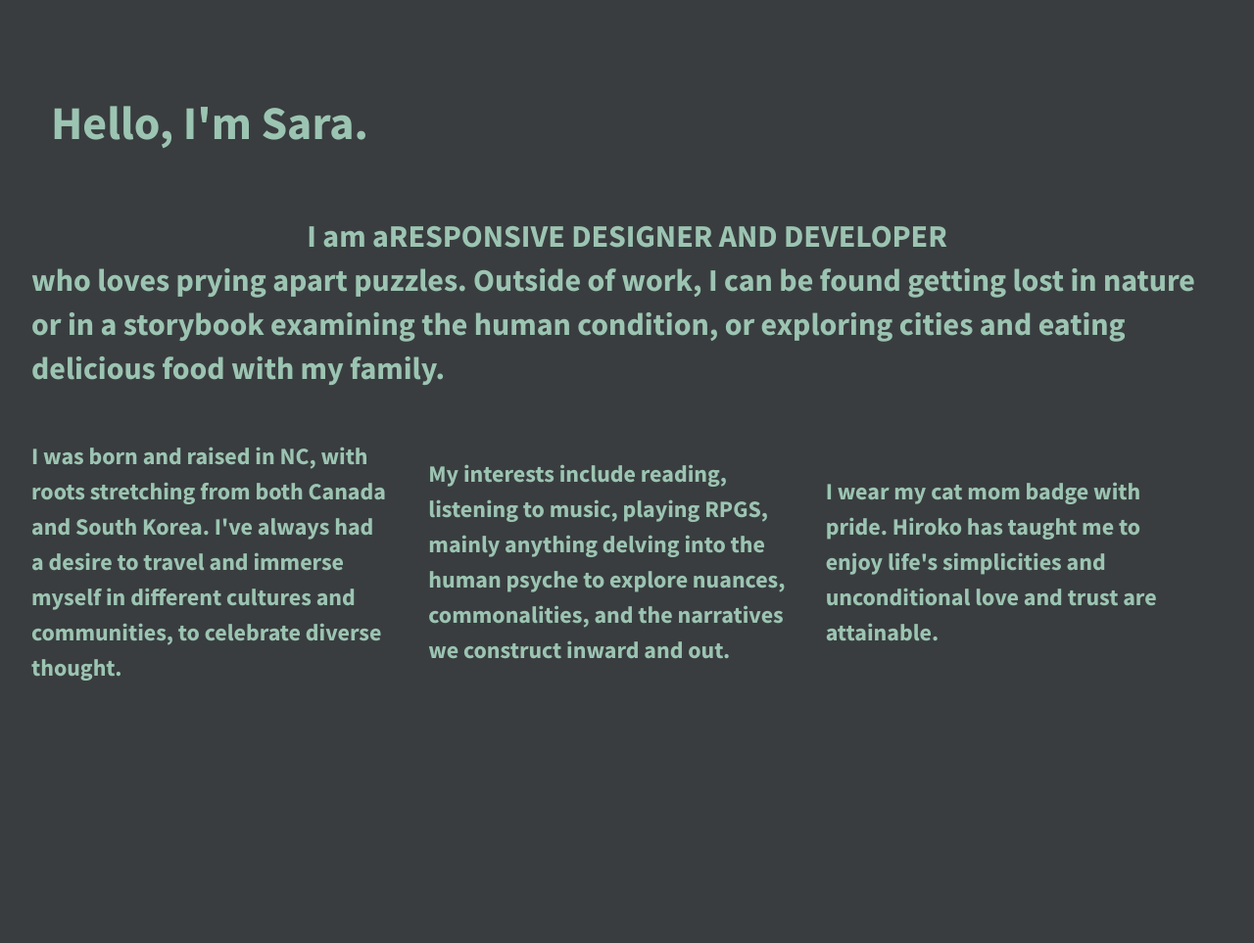
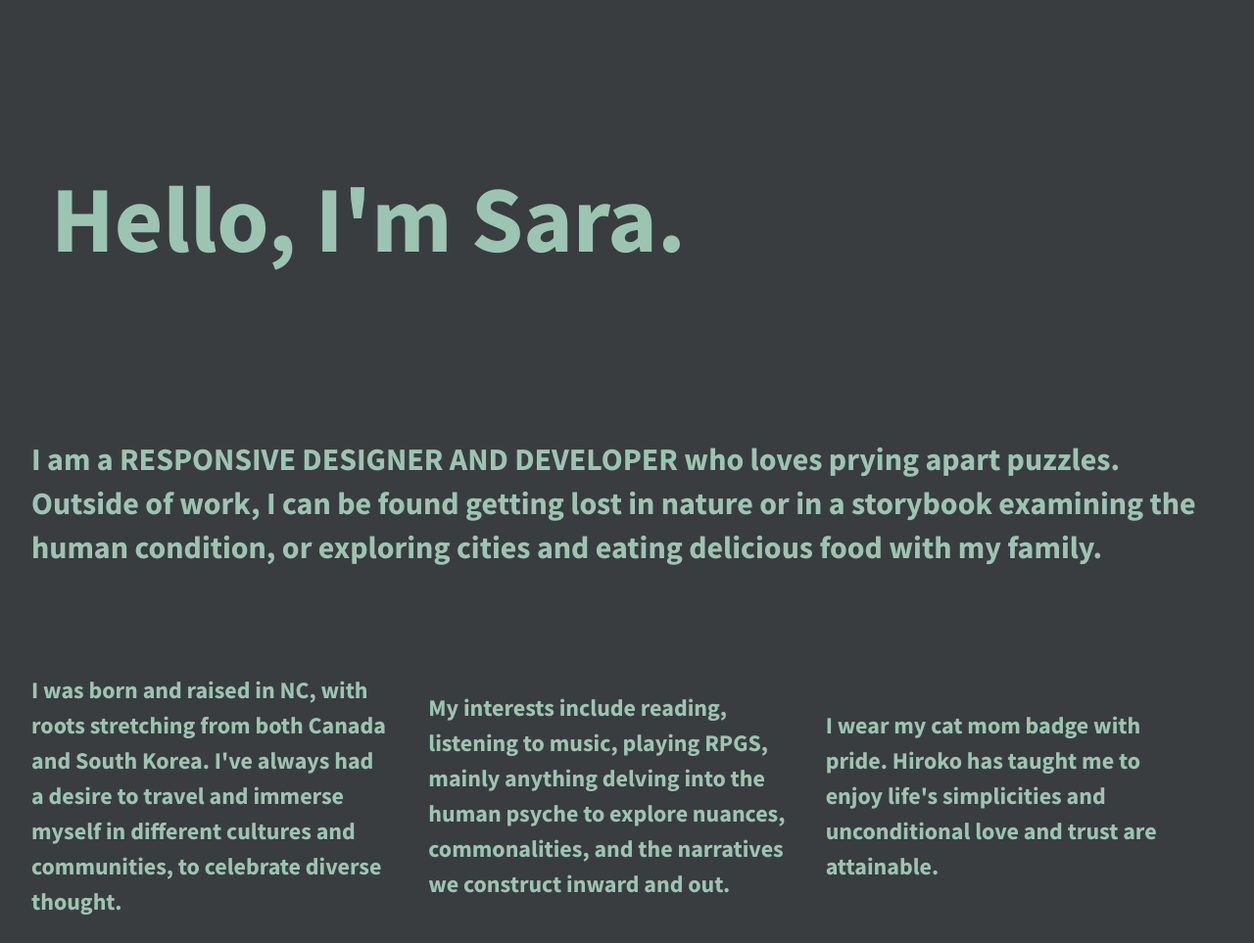
Before and after one commit to saraxcoding/center-divs-with-flexbox, a plain HTML site: page index.html in a window 1280 px wide. Shown: the whole page at 98% size. Before the commit the page ends 864 px from the top, so only its background shows below. Drawn offline with nearby package versions, Linux system fonts and the light colour scheme.

Commit message:
Added p and h1 tags

```diff
--- a/index.html
+++ b/index.html
@@ -22,16 +22,20 @@
         <![endif]-->
 
         <section class="wrapper">
-            <header>Hello, I'm Sara.</header>
-            <main>I am a <span> Responsive Designer and Developer </span> who loves prying apart puzzles. Outside of work, I can be found getting lost in nature or in a storybook examining the human condition, or exploring cities and eating delicious food with my family.</main>
+            <header>
+                <h1>Hello, I'm Sara.</h1>
+            </header>
+            <main>
+                <p>I am a <span> Responsive Designer and Developer </span> who loves prying apart puzzles. Outside of work, I can be found getting lost in nature or in a storybook examining the human condition, or exploring cities and eating delicious food with my family.</p>
+            </main>
             <div class="div-1">
-                I was born and raised in NC, with roots stretching from both Canada and South Korea. I've always had a desire to travel and immerse myself in different cultures and communities, to celebrate diverse thought.
+                <p>I was born and raised in NC, with roots stretching from both Canada and South Korea. I've always had a desire to travel and immerse myself in different cultures and communities, to celebrate diverse thought.</p>
             </div>
             <div class="div-2">
-                My interests include reading, listening to music, playing RPGS, mainly anything delving into the human psyche to explore nuances, commonalities, and the narratives we construct inward and out.
+                <p>My interests include reading, listening to music, playing RPGS, mainly anything delving into the human psyche to explore nuances, commonalities, and the narratives we construct inward and out.</p>
             </div>
             <div class="div-3">
-                I wear my cat mom badge with pride. Hiroko has taught me to enjoy life's simplicities and unconditional love and trust are attainable.
+                <p>I wear my cat mom badge with pride. Hiroko has taught me to enjoy life's simplicities and unconditional love and trust are attainable.</p>
             </div>
             <footer></footer>
         </section>
```
